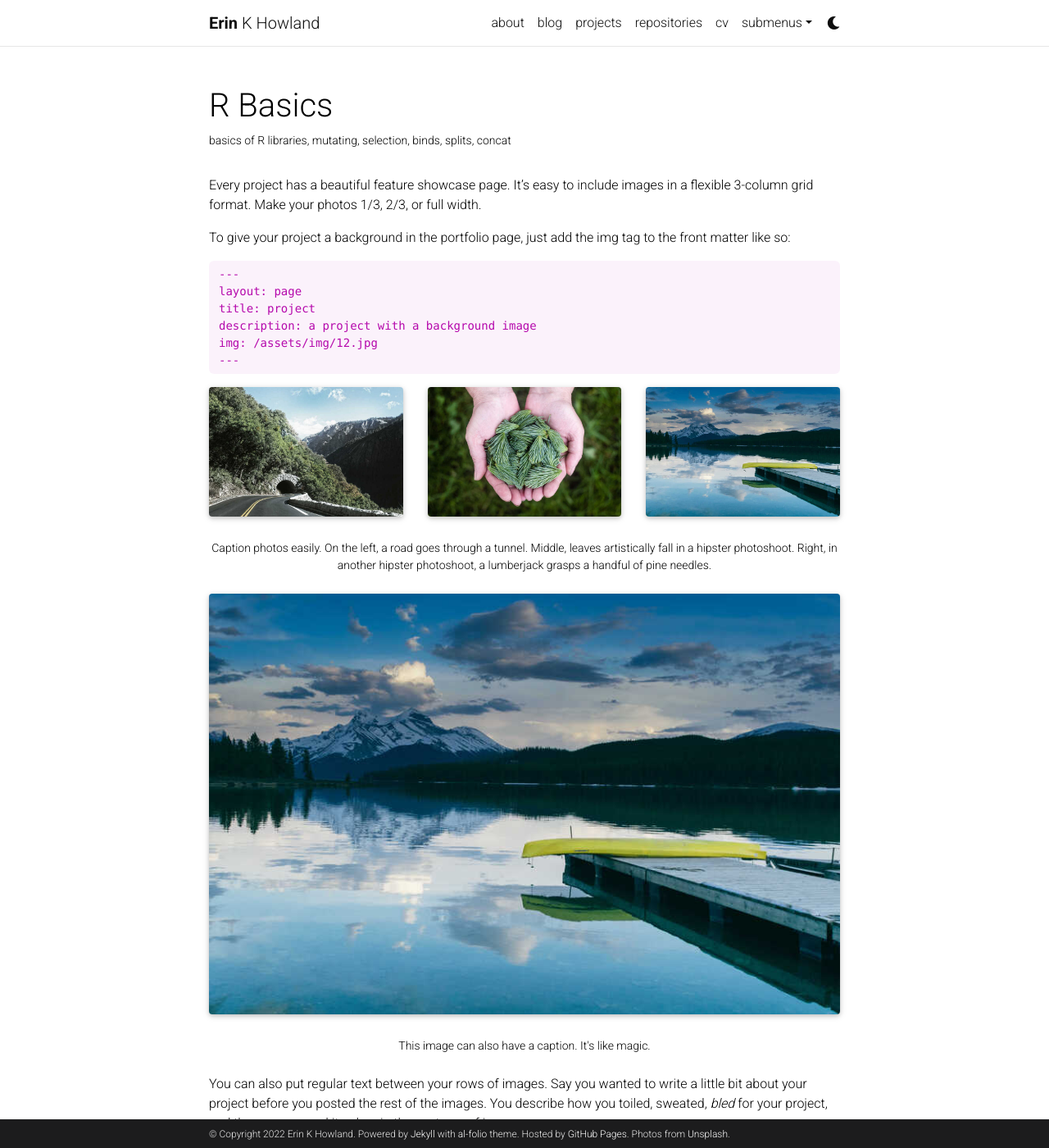
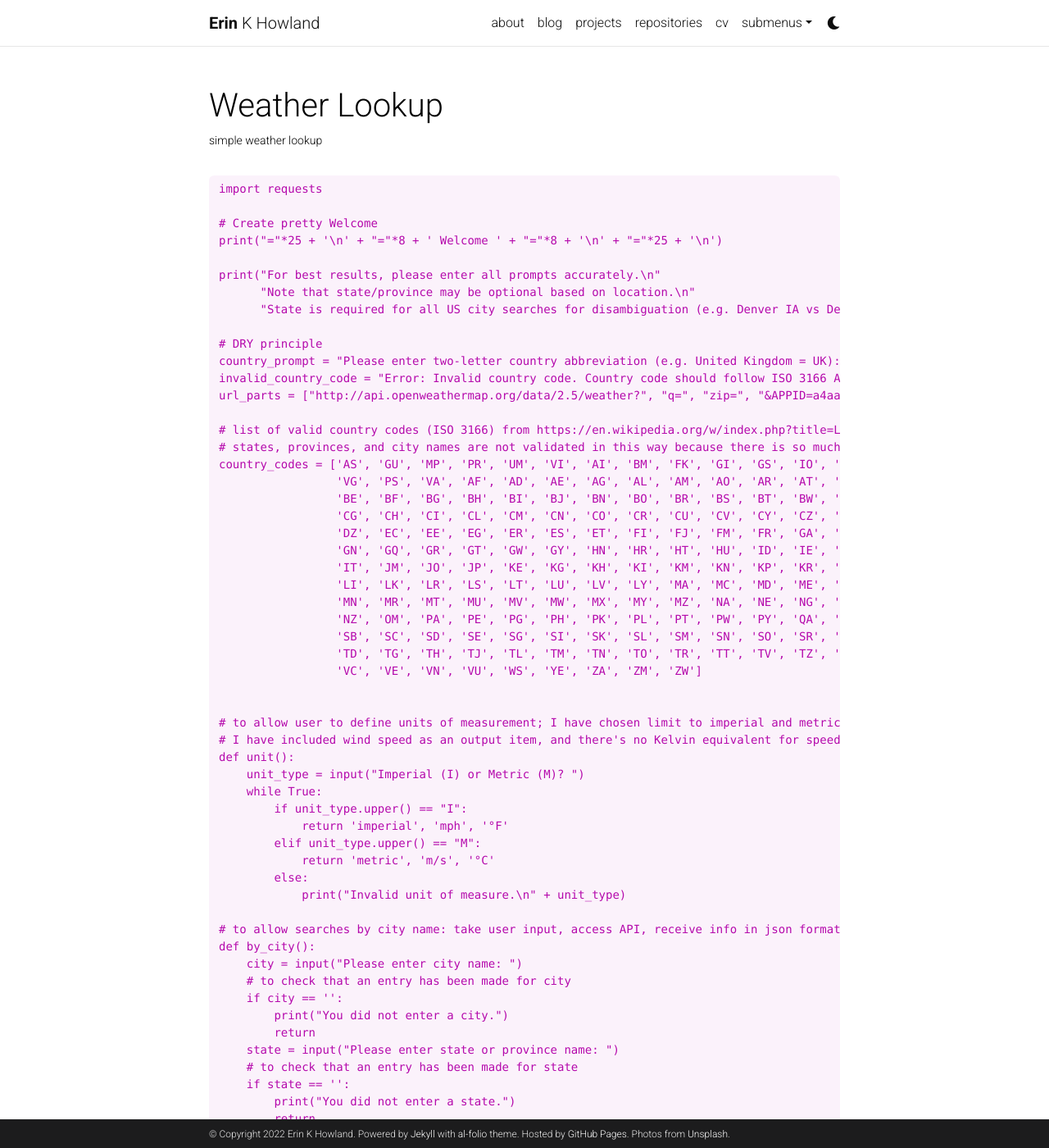
Before and after one commit to likeawednesday/likeawednesday.github.io, a Jekyll site: the page built from _projects/3_project.md, in a window 1280 px wide and 1400 px high. Shown: the whole window at 82% size. Built offline with Jekyll 4.4.1, drawn with Linux system fonts in a browser that asks for light colours; comment, search, counter and statistics services are not loaded; a style sheet for code colours, icons or effects is not loaded; some of the changed text lies outside the part shown.

Commit message:
project md updates
Renumber
update proj 3

````diff
--- a/_projects/3_project.md
+++ b/_projects/3_project.md
@@ -1,81 +1,170 @@
 ---
 layout: page
-title: R Basics
-description: basics of R libraries, mutating, selection, binds, splits, concat
+title: Weather Lookup
+description: simple weather lookup
 img: assets/img/7.jpg
 redirect: none
 importance: 3
 category: work
 ---
 
-Every project has a beautiful feature showcase page.
-It's easy to include images in a flexible 3-column grid format.
-Make your photos 1/3, 2/3, or full width.
+```
+import requests
 
-To give your project a background in the portfolio page, just add the img tag to the front matter like so:
+# Create pretty Welcome
+print("="*25 + '\n' + "="*8 + ' Welcome ' + "="*8 + '\n' + "="*25 + '\n')
 
-    ---
-    layout: page
-    title: project
-    description: a project with a background image
-    img: /assets/img/12.jpg
-    ---
+print("For best results, please enter all prompts accurately.\n"
+      "Note that state/province may be optional based on location.\n"
+      "State is required for all US city searches for disambiguation (e.g. Denver IA vs Denver CO).\n")
 
-<div class="row">
-    <div class="col-sm mt-3 mt-md-0">
-        {% include figure.html path="assets/img/1.jpg" title="example image" class="img-fluid rounded z-depth-1" %}
-    </div>
-    <div class="col-sm mt-3 mt-md-0">
-        {% include figure.html path="assets/img/3.jpg" title="example image" class="img-fluid rounded z-depth-1" %}
-    </div>
-    <div class="col-sm mt-3 mt-md-0">
-        {% include figure.html path="assets/img/5.jpg" title="example image" class="img-fluid rounded z-depth-1" %}
-    </div>
-</div>
-<div class="caption">
-    Caption photos easily. On the left, a road goes through a tunnel. Middle, leaves artistically fall in a hipster photoshoot. Right, in another hipster photoshoot, a lumberjack grasps a handful of pine needles.
-</div>
-<div class="row">
-    <div class="col-sm mt-3 mt-md-0">
-        {% include figure.html path="assets/img/5.jpg" title="example image" class="img-fluid rounded z-depth-1" %}
-    </div>
-</div>
-<div class="caption">
-    This image can also have a caption. It's like magic.
-</div>
+# DRY principle
+country_prompt = "Please enter two-letter country abbreviation (e.g. United Kingdom = UK): "
+invalid_country_code = "Error: Invalid country code. Country code should follow ISO 3166 Alpha-2."
+url_parts = ["http://api.openweathermap.org/data/2.5/weather?", "q=", "zip=", "&APPID=a4aa7c40ff1520761fed7bd2b7750ee2"]
 
-You can also put regular text between your rows of images.
-Say you wanted to write a little bit about your project before you posted the rest of the images.
-You describe how you toiled, sweated, *bled* for your project, and then... you reveal its glory in the next row of images.
+# list of valid country codes (ISO 3166) from https://en.wikipedia.org/w/index.php?title=List_of_ISO_3166_country_codes&oldid=1008867175
+# states, provinces, and city names are not validated in this way because there is so much variation - no worldwide naming conventions
+country_codes = ['AS', 'GU', 'MP', 'PR', 'UM', 'VI', 'AI', 'BM', 'FK', 'GI', 'GS', 'IO', 'KY', 'MS', 'PN', 'SH', 'TC',
+                 'VG', 'PS', 'VA', 'AF', 'AD', 'AE', 'AG', 'AL', 'AM', 'AO', 'AR', 'AT', 'AU', 'AZ', 'BA', 'BB', 'BD',
+                 'BE', 'BF', 'BG', 'BH', 'BI', 'BJ', 'BN', 'BO', 'BR', 'BS', 'BT', 'BW', 'BY', 'BZ', 'CA', 'CD', 'CF',
+                 'CG', 'CH', 'CI', 'CL', 'CM', 'CN', 'CO', 'CR', 'CU', 'CV', 'CY', 'CZ', 'DE', 'DJ', 'DK', 'DM', 'DO',
+                 'DZ', 'EC', 'EE', 'EG', 'ER', 'ES', 'ET', 'FI', 'FJ', 'FM', 'FR', 'GA', 'GB', 'GD', 'GE', 'GH', 'GM',
+                 'GN', 'GQ', 'GR', 'GT', 'GW', 'GY', 'HN', 'HR', 'HT', 'HU', 'ID', 'IE', 'IL', 'IN', 'IQ', 'IR', 'IS',
+                 'IT', 'JM', 'JO', 'JP', 'KE', 'KG', 'KH', 'KI', 'KM', 'KN', 'KP', 'KR', 'KW', 'KZ', 'LA', 'LB', 'LC',
+                 'LI', 'LK', 'LR', 'LS', 'LT', 'LU', 'LV', 'LY', 'MA', 'MC', 'MD', 'ME', 'MG', 'MH', 'MK', 'ML', 'MM',
+                 'MN', 'MR', 'MT', 'MU', 'MV', 'MW', 'MX', 'MY', 'MZ', 'NA', 'NE', 'NG', 'NI', 'NL', 'NO', 'NP', 'NR',
+                 'NZ', 'OM', 'PA', 'PE', 'PG', 'PH', 'PK', 'PL', 'PT', 'PW', 'PY', 'QA', 'RO', 'RS', 'RU', 'RW', 'SA',
+                 'SB', 'SC', 'SD', 'SE', 'SG', 'SI', 'SK', 'SL', 'SM', 'SN', 'SO', 'SR', 'SS', 'ST', 'SV', 'SY', 'SZ',
+                 'TD', 'TG', 'TH', 'TJ', 'TL', 'TM', 'TN', 'TO', 'TR', 'TT', 'TV', 'TZ', 'UA', 'UG', 'US', 'UY', 'UZ',
+                 'VC', 'VE', 'VN', 'VU', 'WS', 'YE', 'ZA', 'ZM', 'ZW']
 
 
-<div class="row justify-content-sm-center">
-    <div class="col-sm-8 mt-3 mt-md-0">
-        {% include figure.html path="assets/img/6.jpg" title="example image" class="img-fluid rounded z-depth-1" %}
-    </div>
-    <div class="col-sm-4 mt-3 mt-md-0">
-        {% include figure.html path="assets/img/11.jpg" title="example image" class="img-fluid rounded z-depth-1" %}
-    </div>
-</div>
-<div class="caption">
-    You can also have artistically styled 2/3 + 1/3 images, like these.
-</div>
+# to allow user to define units of measurement; I have chosen limit to imperial and metric standards
+# I have included wind speed as an output item, and there's no Kelvin equivalent for speed like there is for metric and imperial
+def unit():
+    unit_type = input("Imperial (I) or Metric (M)? ")
+    while True:
+        if unit_type.upper() == "I":
+            return 'imperial', 'mph', '°F'
+        elif unit_type.upper() == "M":
+            return 'metric', 'm/s', '°C'
+        else:
+            print("Invalid unit of measure.\n" + unit_type)
+
+# to allow searches by city name: take user input, access API, receive info in json format
+def by_city():
+    city = input("Please enter city name: ")
+    # to check that an entry has been made for city
+    if city == '':
+        print("You did not enter a city.")
+        return
+    state = input("Please enter state or province name: ")
+    # to check that an entry has been made for state
+    if state == '':
+        print("You did not enter a state.")
+        return
+    country = input(country_prompt)
+    # to validate country input
+    if country.upper() not in country_codes:
+        print(invalid_country_code)
+        return
+    system, speed, temperature = unit()
+    location = [city, state, country]
+    separator = ','
+    url = url_parts[0] + url_parts[1] + separator.join(location) + "&units=" + system + url_parts[-1]
+    # try except block for checking URL response: HTTP errors and general exceptions (identical block reused in zip fn)
+    try:
+        response = requests.get(url)
+        response.raise_for_status()
+    except requests.exceptions.HTTPError as e:
+        # not a 200
+        print("Error: " + str(e))
+        return
+    except:
+        # unspecified error
+        print("Unspecified error. Are you connected to the Internet?")
+        return
+    # connection ok (200)
+    weather_dictionary = response.json()
+    output(weather_dictionary, speed, temperature)
 
 
-The code is simple.
-Just wrap your images with `<div class="col-sm">` and place them inside `<div class="row">` (read more about the <a href="https://getbootstrap.com/docs/4.4/layout/grid/">Bootstrap Grid</a> system).
-To make images responsive, add `img-fluid` class to each; for rounded corners and shadows use `rounded` and `z-depth-1` classes.
-Here's the code for the last row of images above:
+# to allow searches by zip code: take user input, access API, receive info in json format
+def by_zip():
+    zip_code = input("Please enter zip code: ")
+    # to check that an entry has been made for zip code
+    if zip_code == '':
+        print("You did not enter a zip code.")
+        return
+    country = input(country_prompt)
+    # to validate country input
+    if country.upper() not in country_codes:
+        print(invalid_country_code)
+        return
+    system, speed, temperature = unit()
+    location = [zip_code, country]
+    separator = ','
+    url = url_parts[0] + url_parts[2] + separator.join(location) + "&units=" + system + url_parts[-1]
+    try:
+        response = requests.get(url)
+        response.raise_for_status()
+    except requests.exceptions.HTTPError as e:
+        # not a 200
+        print("Error: " + str(e))
+        return
+    except:
+        # unspecified error
+        print("Unspecified error. Are you connected to the Internet?")
+        return
+    # connection ok (200)
+    weather_dictionary = response.json()
+    output(weather_dictionary, speed, temperature)
 
-{% raw %}
-```html
-<div class="row justify-content-sm-center">
-    <div class="col-sm-8 mt-3 mt-md-0">
-        {% include figure.html path="assets/img/6.jpg" title="example image" class="img-fluid rounded z-depth-1" %}
-    </div>
-    <div class="col-sm-4 mt-3 mt-md-0">
-        {% include figure.html path="assets/img/11.jpg" title="example image" class="img-fluid rounded z-depth-1" %}
-    </div>
-</div>
+
+# to define output information and create readable output
+def output(weather_dictionary, speed_units, temperature_units):
+    current_temp = weather_dictionary['main']['temp']
+    max_temp = weather_dictionary['main']['temp_max']
+    min_temp = weather_dictionary['main']['temp_min']
+    wind = weather_dictionary['wind']['speed']
+    latitude = weather_dictionary['coord']['lat']
+    longitude = weather_dictionary['coord']['lon']
+    humidity = weather_dictionary['main']['humidity']
+    conditions = weather_dictionary['weather'][0]['description']
+    print('Current Temperature : {} {}'.format(current_temp, temperature_units))
+    print('High Temperature : {} {}'.format(max_temp, temperature_units))
+    print('Low Temperature : {} {}'.format(min_temp, temperature_units))
+    print('Wind Speed : {} {}'.format(wind, speed_units))
+    print('Latitude : {}'.format(latitude))
+    print('Longitude : {}'.format(longitude))
+    print('Humidity : {} %'.format(humidity))
+    print('Description : {}'.format(conditions))
+
+
+def main():
+    # create loop for user to request weather as many times as they'd like
+    while True:
+        weather_search = input('To search weather conditions by zip code, enter 1.\n'
+                               'To search weather conditions by city name, enter 2.\n'
+                               'To exit search, enter 0.\n'
+                               '> ')
+        if weather_search == '1':
+            print("Ok, we'll search for weather based on zip code.")
+            by_zip()
+        elif weather_search == '2':
+            print("Ok, we'll search for weather based on city name.")
+            by_city()
+        elif weather_search == '0':
+            print('Thanks for using weather search! Good bye.')
+            break
+        else:
+            print("Invalid entry. Valid entries include:\n"
+                  "1 to search by zip code\n"
+                  "2 to search by city name\n"
+                  "0 to exit search")
+
+
+if __name__ == "__main__":
+    main()
 ```
-{% endraw %}
````
Also changed, not shown: _projects/4_project.md (+5 -4 lines), _projects/6_project.md (+4 -5 lines), _projects/7_project.md (+4 -3 lines), _projects/8_project.md (+3 -3 lines), _projects/9_project.md (added, +80 -0 lines), 2 other files.
